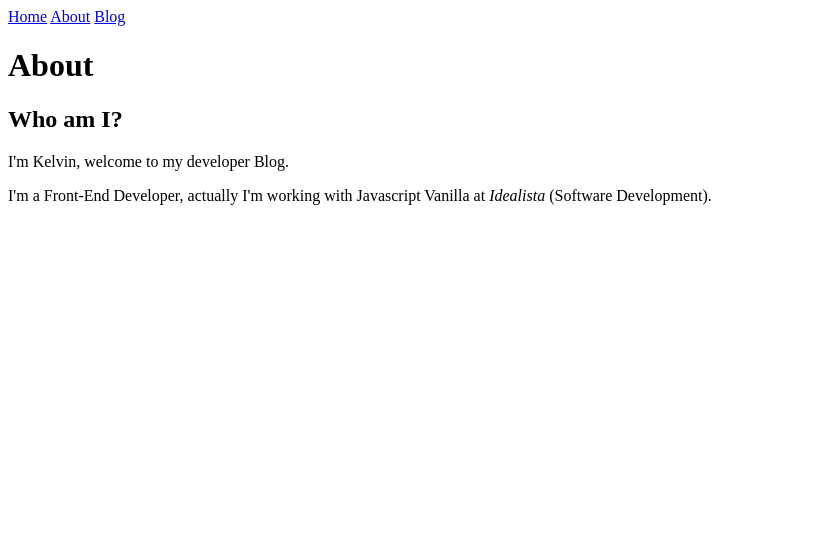
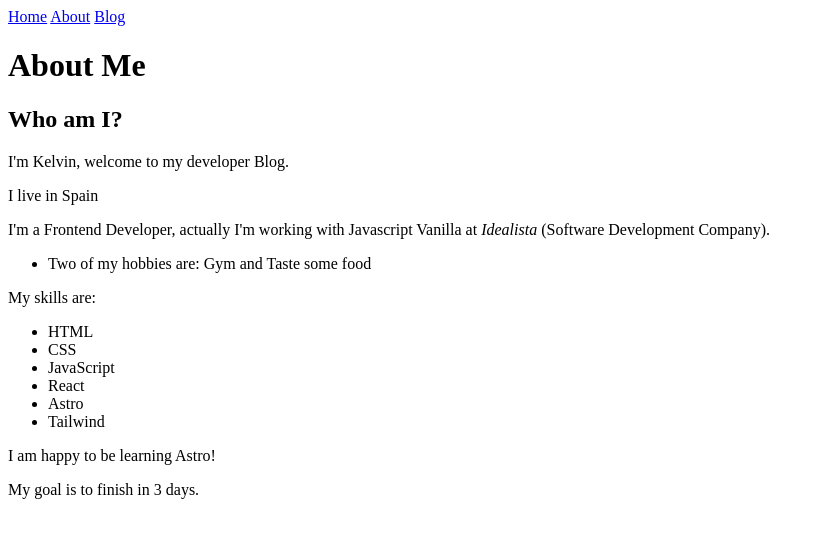
Before and after one commit to whoskelos/kelvin-blog, an Astro site: page /about in a window 1280 px wide. Shown: the whole page, without its empty margins (0-824 px from the left). Built offline with nearby package versions, Linux system fonts and the light colour scheme; Astro itself is replaced by a stand-in of ours.

Commit message:
Add: dynamic content

```diff
--- a/src/pages/about.astro
+++ b/src/pages/about.astro
@@ -1,5 +1,30 @@
 ---
+const pageTitle: string = "About Me";
+interface Iidentity {
+    firstName: string;
+    country: string;
+    occupation: string;
+    hobbies: string[];
+}
+const identity: Iidentity = {
+    firstName: "Kelvin",
+    country: "Spain",
+    occupation: "Frontend Developer",
+    hobbies: ["Gym", "Taste some food", "Travel."],
+};
 
+const skills: string[] = [
+    "HTML",
+    "CSS",
+    "JavaScript",
+    "React",
+    "Astro",
+    "Tailwind",
+];
+
+const happy = true;
+const finished = false;
+const goal = 3;
 ---
 
 <html lang="en">
@@ -8,18 +33,45 @@
         <link rel="icon" type="image/svg+xml" href="/favicon.svg" />
         <meta name="viewport" content="width=device-width" />
         <meta name="generator" content={Astro.generator} />
-        <title>About me 👋🏼</title>
+        <title>{pageTitle}</title>
     </head>
     <body>
         <a href="/">Home</a>
         <a href="/about">About</a>
         <a href="/blog">Blog</a>
-        <h1>About</h1>
+        <h1>{pageTitle}</h1>
         <h2>Who am I?</h2>
-        <p>I'm Kelvin, welcome to my developer Blog.</p>
+        <p>I'm {identity.firstName}, welcome to my developer Blog.</p>
+        <p>I live in {identity.country}</p>
         <p>
-            I'm a Front-End Developer, actually I'm working with Javascript
-            Vanilla at <i>Idealista</i> (Software Development).
+            I'm a Frontend Developer, actually I'm working with Javascript
+            Vanilla at <i>Idealista</i> (Software Development Company).
         </p>
+        <ul>
+            {
+                identity.hobbies.length >= 2 && (
+                    <li>
+                        Two of my hobbies are: {identity.hobbies[0]} and{" "}
+                        {identity.hobbies[1]}
+                    </li>
+                )
+            }
+        </ul>
+        <p>My skills are:</p>
+        <ul>
+            {skills.map((skill) => <li>{skill}</li>)}
+        </ul>
+
+        {happy && <p>I am happy to be learning Astro!</p>}
+
+        {finished && <p>I finished this tutorial!</p>}
+
+        {
+            goal === 3 ? (
+                <p>My goal is to finish in 3 days.</p>
+            ) : (
+                <p>My goal is not 3 days.</p>
+            )
+        }
     </body>
 </html>
--- a/src/pages/blog.astro
+++ b/src/pages/blog.astro
@@ -1,5 +1,5 @@
 ---
-
+const pageTitle: string = "My developer Blog";
 ---
 
 <html lang="en">
@@ -8,13 +8,13 @@
         <link rel="icon" type="image/svg+xml" href="/favicon.svg" />
         <meta name="viewport" content="width=device-width" />
         <meta name="generator" content={Astro.generator} />
-        <title>Blog 📚</title>
+        <title>{pageTitle}</title>
     </head>
     <body>
         <a href="/">Home</a>
         <a href="/about">About</a>
         <a href="/blog">Blog</a>
-        <h1>Blog</h1>
+        <h1>{pageTitle}</h1>
         <h2>Check the posts</h2>
         <p>Here you can read all my posts:</p>
         <ul>
--- a/src/pages/index.astro
+++ b/src/pages/index.astro
@@ -1,4 +1,5 @@
 ---
+const pageTitle: string = "Home Page";
 
 ---
 
@@ -8,12 +9,12 @@
 		<link rel="icon" type="image/svg+xml" href="/favicon.svg" />
 		<meta name="viewport" content="width=device-width" />
 		<meta name="generator" content={Astro.generator} />
-		<title>Kelvin's Blog</title>
+		<title>{pageTitle}</title>
 	</head>
 	<body>
 		<a href="/">Home</a>
         <a href="/about">About</a>
         <a href="/blog">Blog</a>
-		<h1>Kelvin's Blog</h1>
+		<h1>{pageTitle}</h1>
 	</body>
 </html>
```
